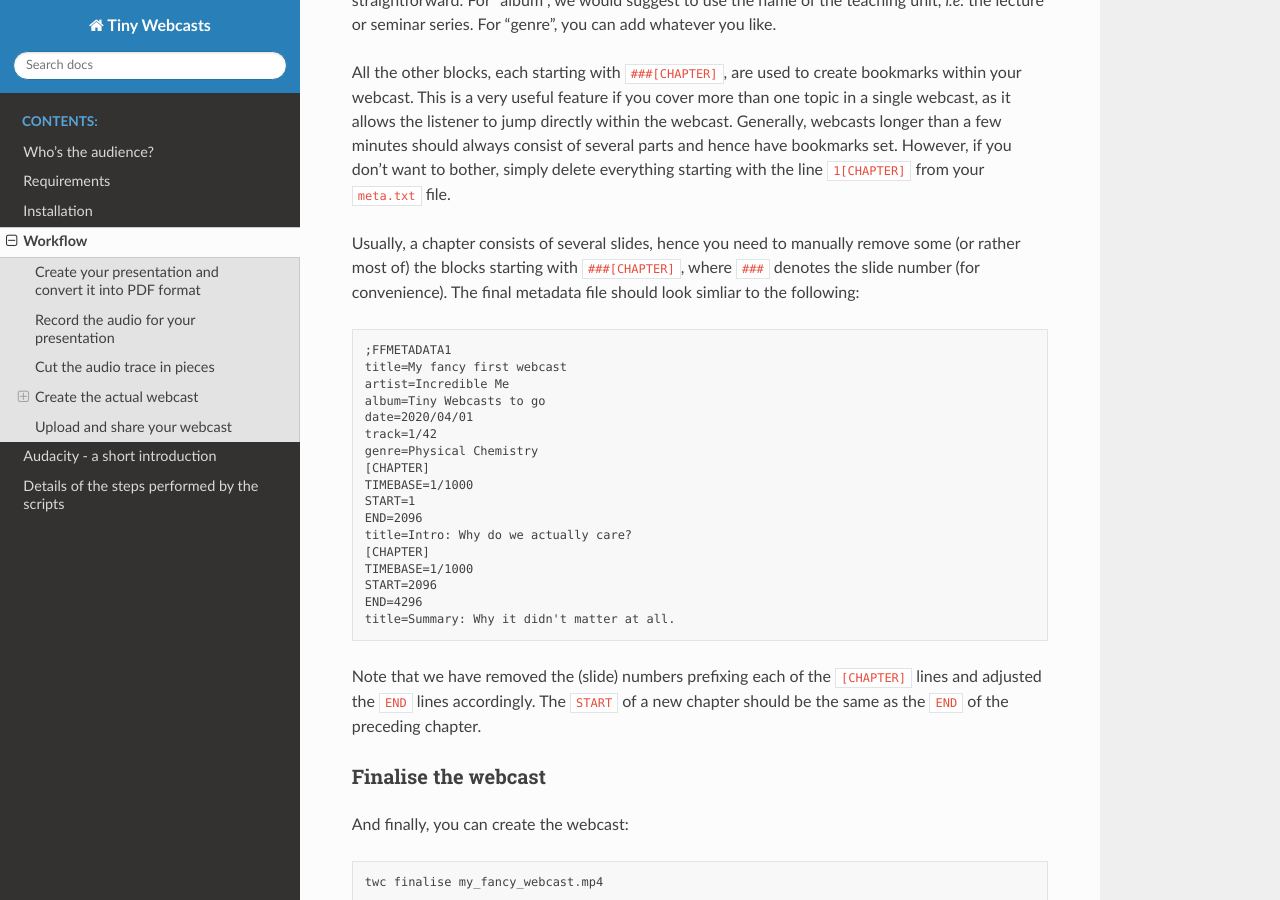
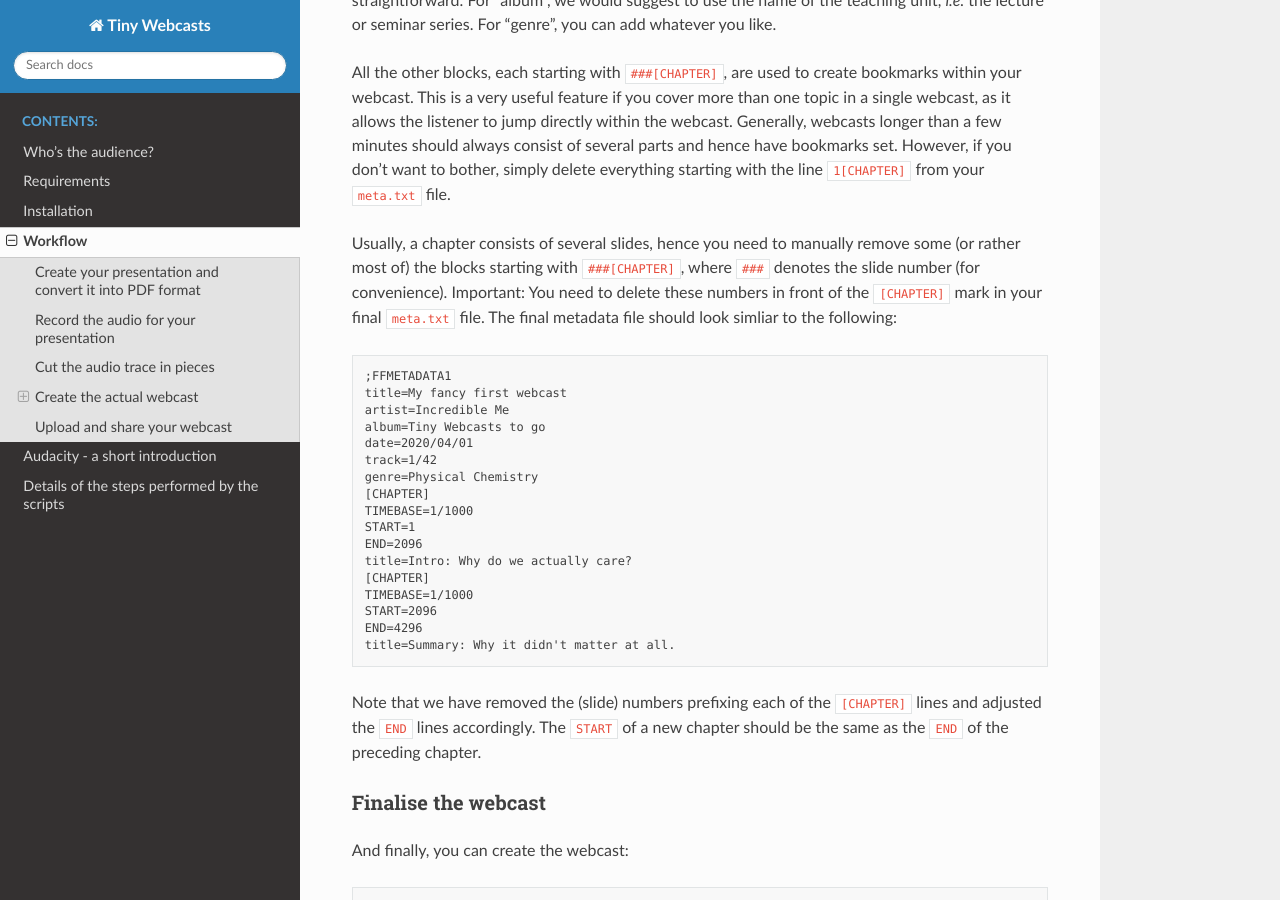
Before and after one commit to tillbiskup/tiny-webcasts, a Sphinx documentation site: the page built from docs/workflow.rst, in a window 1280 px wide and 900 px high, scrolled down 4849 px. Built offline with Sphinx 7.4.7 and the Read the Docs theme 2.0.0, drawn with Linux system fonts in a browser that asks for light colours.

Commit message:
Add comment how to handle metadata

```diff
--- a/docs/workflow.rst
+++ b/docs/workflow.rst
@@ -183,7 +183,7 @@ First to the first block of metadata: "title", "artist", "date", and "track" sho
 
 All the other blocks, each starting with ``###[CHAPTER]``, are used to create bookmarks within your webcast. This is a very useful feature if you cover more than one topic in a single webcast, as it allows the listener to jump directly within the webcast. Generally, webcasts longer than a few minutes should always consist of several parts and hence have bookmarks set. However, if you don't want to bother, simply delete everything starting with the line ``1[CHAPTER]`` from your ``meta.txt`` file.
 
-Usually, a chapter consists of several slides, hence you need to manually remove some (or rather most of) the blocks starting with ``###[CHAPTER]``, where ``###`` denotes the slide number (for convenience). The final metadata file should look simliar to the following::
+Usually, a chapter consists of several slides, hence you need to manually remove some (or rather most of) the blocks starting with ``###[CHAPTER]``, where ``###`` denotes the slide number (for convenience). Important: You need to delete these numbers in front of the ``[CHAPTER]`` mark in your final ``meta.txt`` file. The final metadata file should look simliar to the following::
 
 	;FFMETADATA1
 	title=My fancy first webcast
```
Also changed, not shown: 1 other file.
